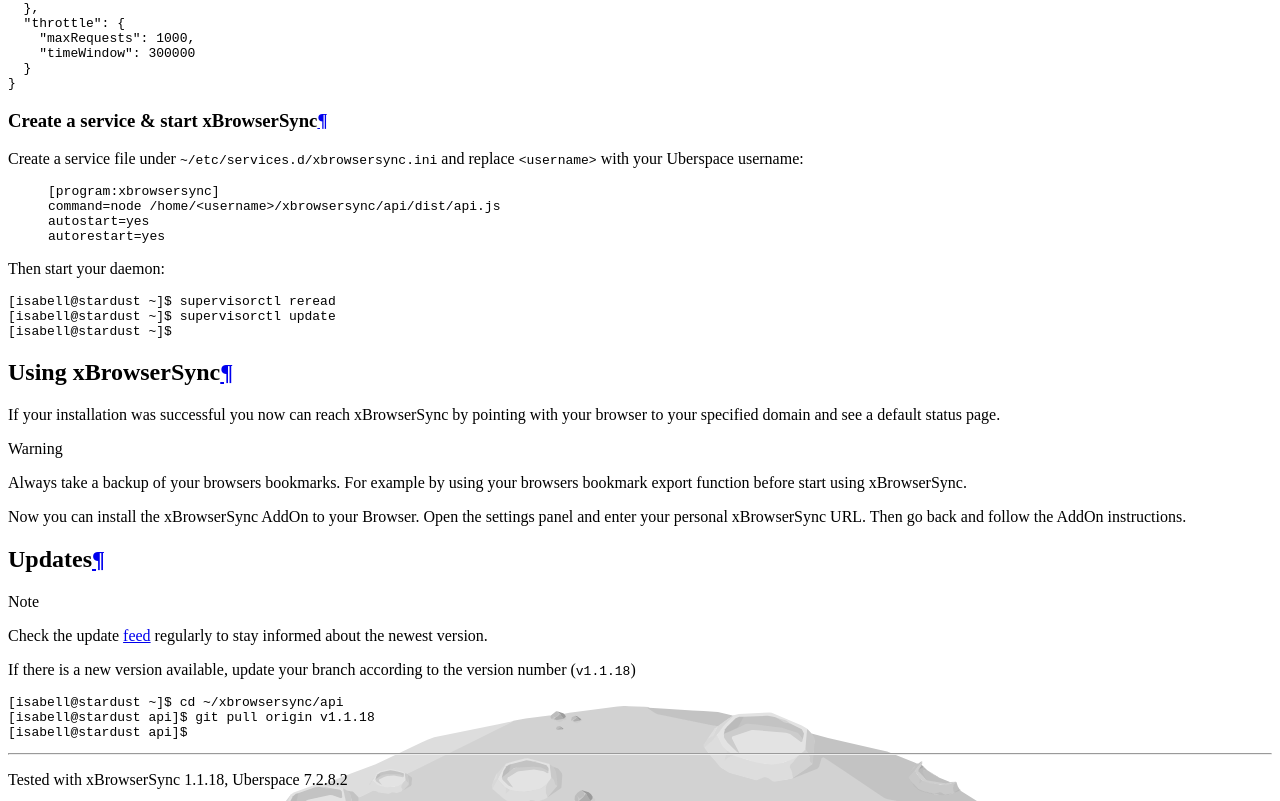
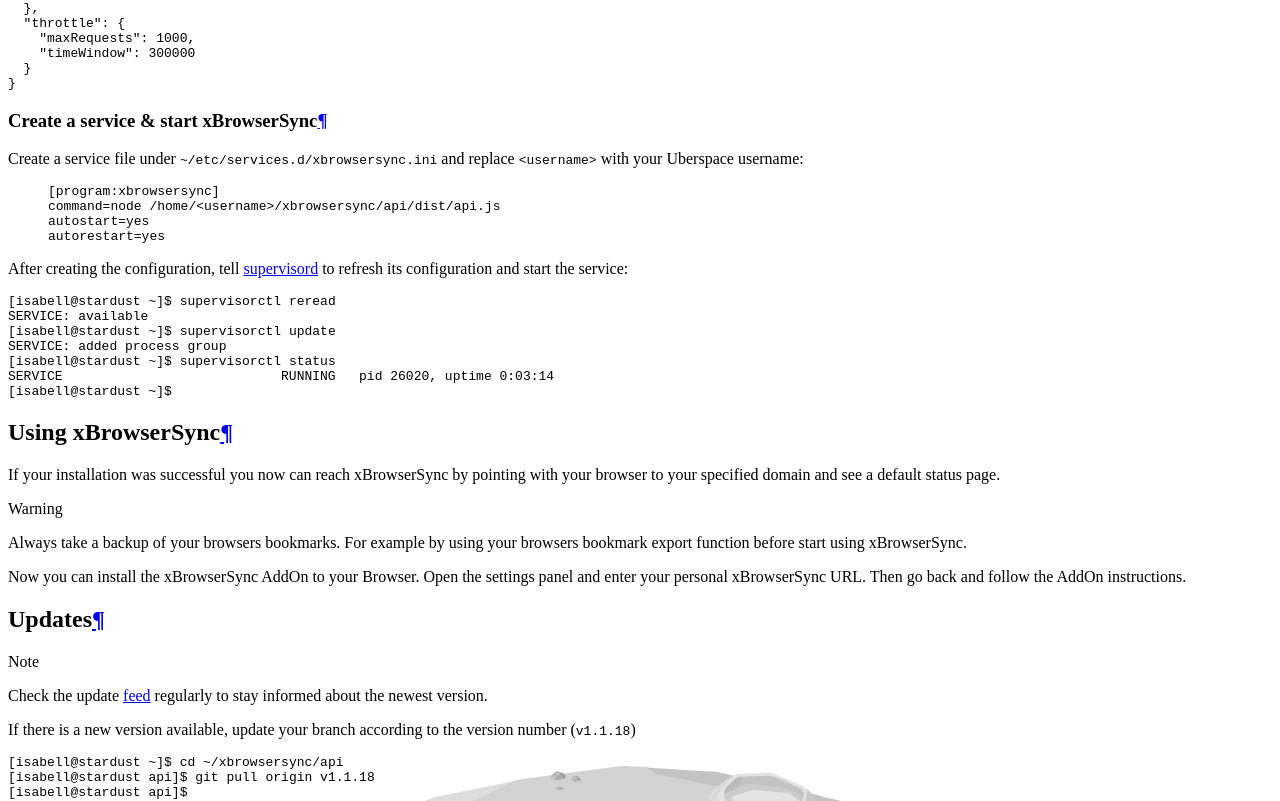
Before and after one commit to Uberspace/lab, a Sphinx documentation site: the page built from source/guide_xbrowsersync.rst, in a window 1280 px wide and 900 px high, scrolled down 4660 px, cut to the strip 0-801 px from the top of the window. Built offline with Sphinx 7.4.7 and the Read the Docs theme 2.0.0, drawn with Linux system fonts in a browser that asks for light colours.

Commit message:
changed to supervisord snippet

```diff
--- a/source/guide_xbrowsersync.rst
+++ b/source/guide_xbrowsersync.rst
@@ -192,13 +192,7 @@
   autorestart=yes
 
 
-Then start your daemon:
-
-::
-
-  [isabell@stardust ~]$ supervisorctl reread
-  [isabell@stardust ~]$ supervisorctl update
-  [isabell@stardust ~]$
+.. include:: includes/supervisord.rst
 
 Using xBrowserSync
 ==================
```
